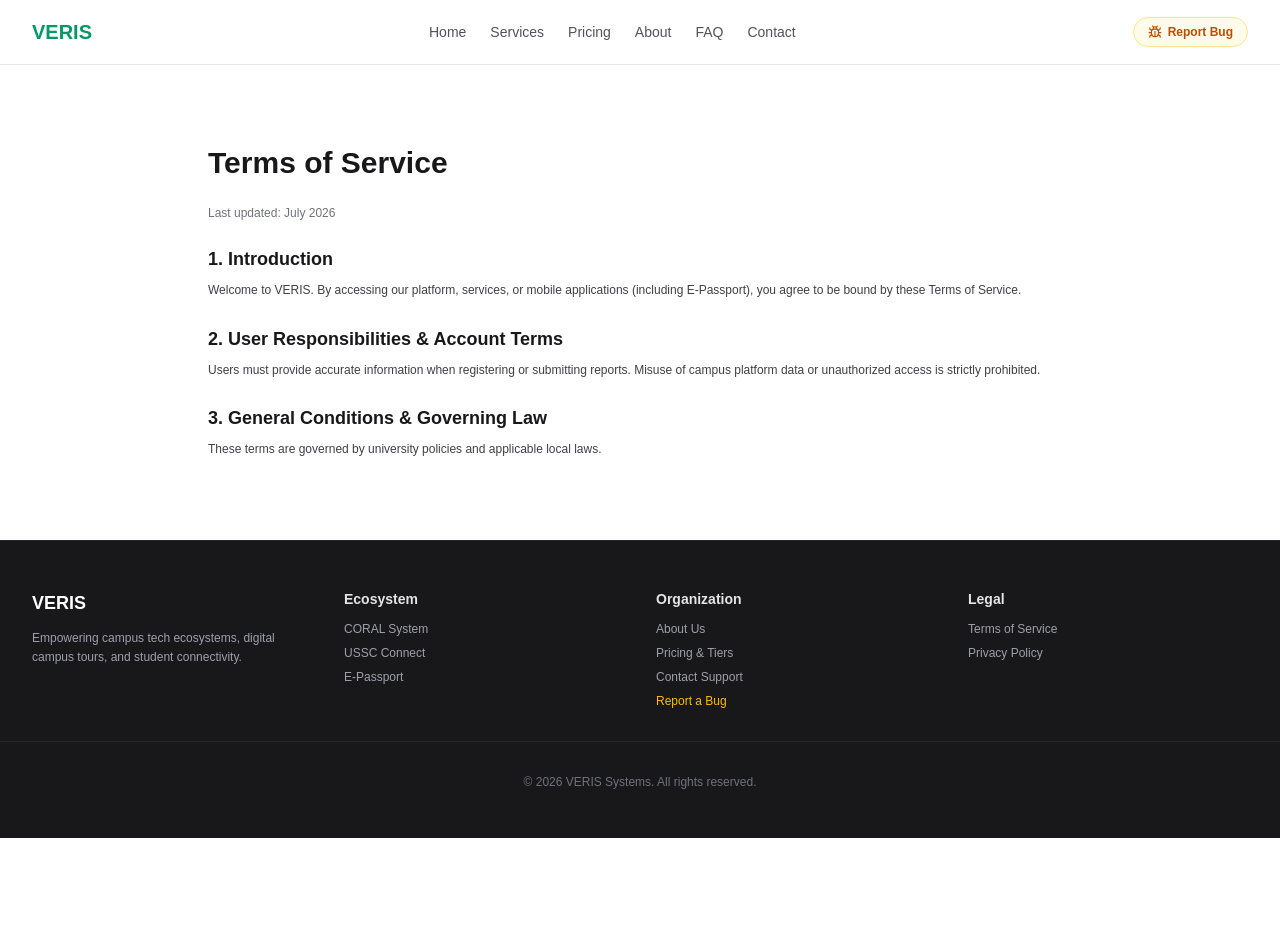
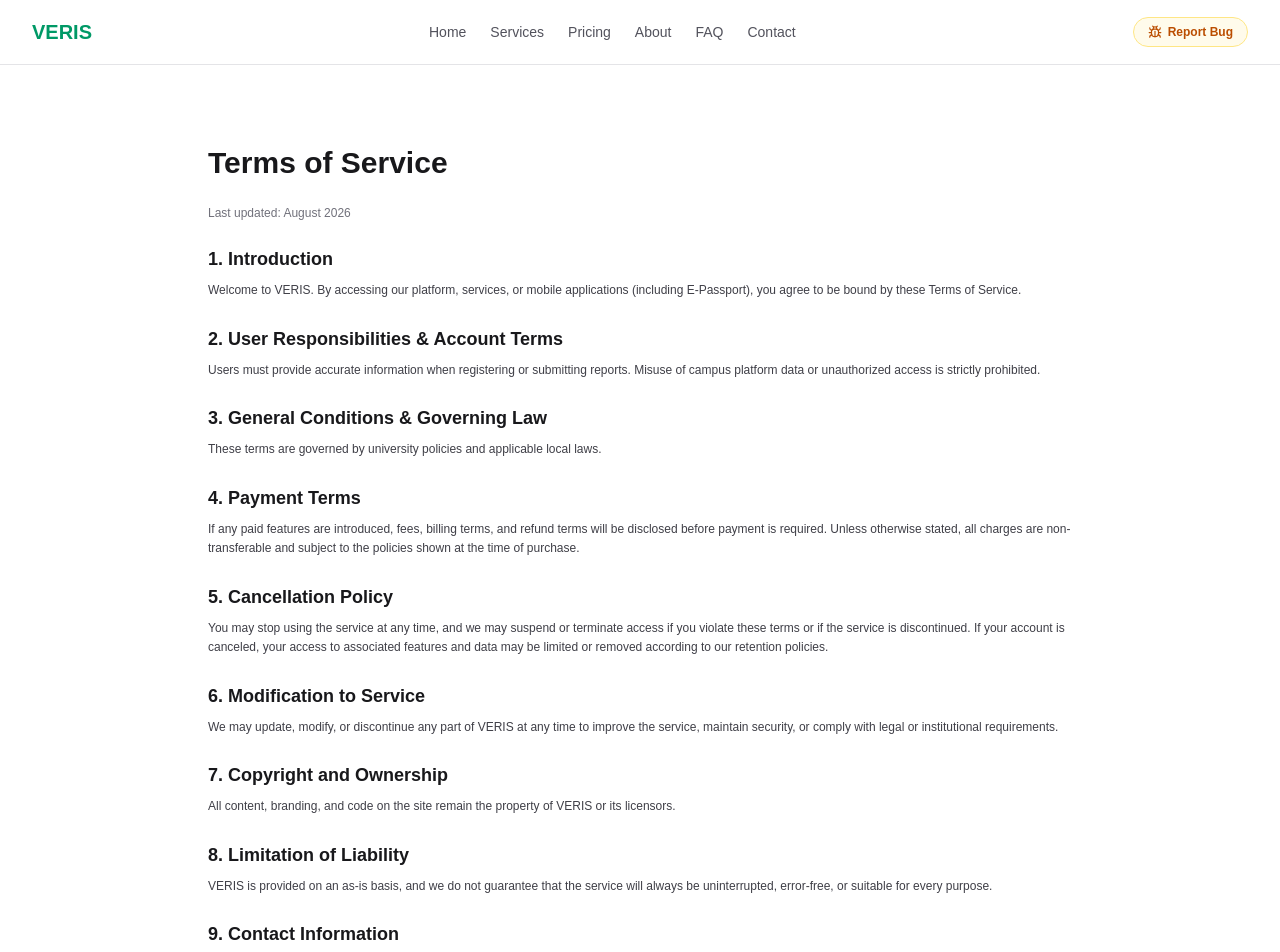
Before and after one commit to Atlas-VSU/veris-page, a Next.js app: page /terms in a window 1280 px wide. Shown: the top 952 px of the page. Before the commit the page ends 838 px from the top, so only its background shows below. Built offline with nearby package versions, Linux system fonts and the light colour scheme.

Commit message:
feat(legal): expand terms of service

```diff
--- a/src/features/legal/components/TermsContent.tsx
+++ b/src/features/legal/components/TermsContent.tsx
@@ -2,7 +2,7 @@ export function TermsContent() {
   return (
     <article className="py-12 max-w-4xl mx-auto px-4 space-y-6 text-sm text-zinc-700 dark:text-zinc-300">
       <h1 className="text-3xl font-bold text-zinc-900 dark:text-white">Terms of Service</h1>
-      <p className="text-xs text-zinc-500">Last updated: July 2026</p>
+      <p className="text-xs text-zinc-500">Last updated: August 2026</p>
 
       <section className="space-y-2">
         <h2 className="text-lg font-semibold text-zinc-900 dark:text-zinc-100">1. Introduction</h2>
@@ -24,6 +24,48 @@ export function TermsContent() {
           These terms are governed by university policies and applicable local laws.
         </p>
       </section>
+
+      <section className="space-y-2">
+        <h2 className="text-lg font-semibold text-zinc-900 dark:text-zinc-100">4. Payment Terms</h2>
+        <p className="text-xs leading-relaxed">
+          If any paid features are introduced, fees, billing terms, and refund terms will be disclosed before payment is required. Unless otherwise stated, all charges are non-transferable and subject to the policies shown at the time of purchase.
+        </p>
+      </section>
+
+      <section className="space-y-2">
+        <h2 className="text-lg font-semibold text-zinc-900 dark:text-zinc-100">5. Cancellation Policy</h2>
+        <p className="text-xs leading-relaxed">
+          You may stop using the service at any time, and we may suspend or terminate access if you violate these terms or if the service is discontinued. If your account is canceled, your access to associated features and data may be limited or removed according to our retention policies.
+        </p>
+      </section>
+
+      <section className="space-y-2">
+        <h2 className="text-lg font-semibold text-zinc-900 dark:text-zinc-100">6. Modification to Service</h2>
+        <p className="text-xs leading-relaxed">
+          We may update, modify, or discontinue any part of VERIS at any time to improve the service, maintain security, or comply with legal or institutional requirements.
+        </p>
+      </section>
+
+      <section className="space-y-2">
+        <h2 className="text-lg font-semibold text-zinc-900 dark:text-zinc-100">7. Copyright and Ownership</h2>
+        <p className="text-xs leading-relaxed">
+          All content, branding, and code on the site remain the property of VERIS or its licensors.
+        </p>
+      </section>
+
+      <section className="space-y-2">
+        <h2 className="text-lg font-semibold text-zinc-900 dark:text-zinc-100">8. Limitation of Liability</h2>
+        <p className="text-xs leading-relaxed">
+          VERIS is provided on an as-is basis, and we do not guarantee that the service will always be uninterrupted, error-free, or suitable for every purpose.
+        </p>
+      </section>
+
+      <section className="space-y-2">
+        <h2 className="text-lg font-semibold text-zinc-900 dark:text-zinc-100">9. Contact Information</h2>
+        <p className="text-xs leading-relaxed">
+          If you have questions about these Terms of Service, contact the VERIS team through the official support channel listed on the site.
+        </p>
+      </section>
     </article>
   );
 }
```
